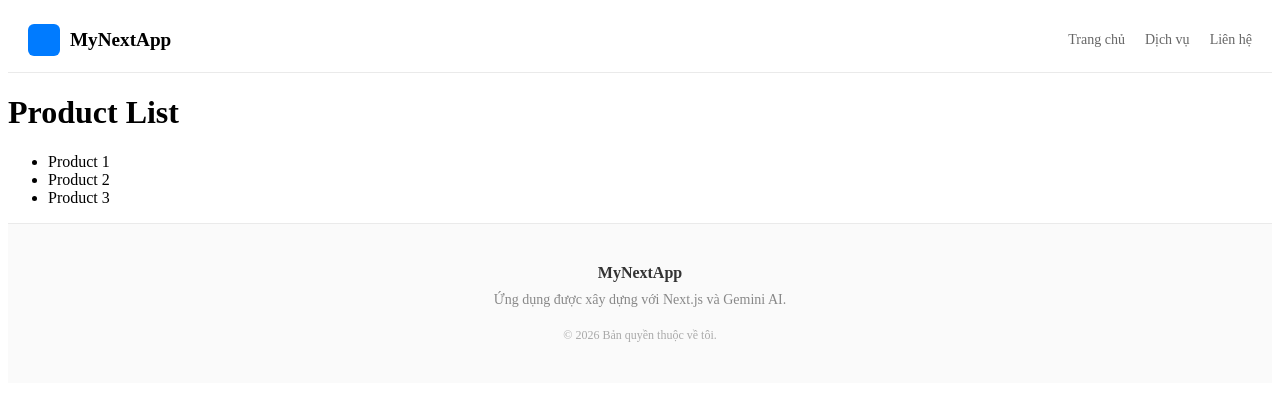
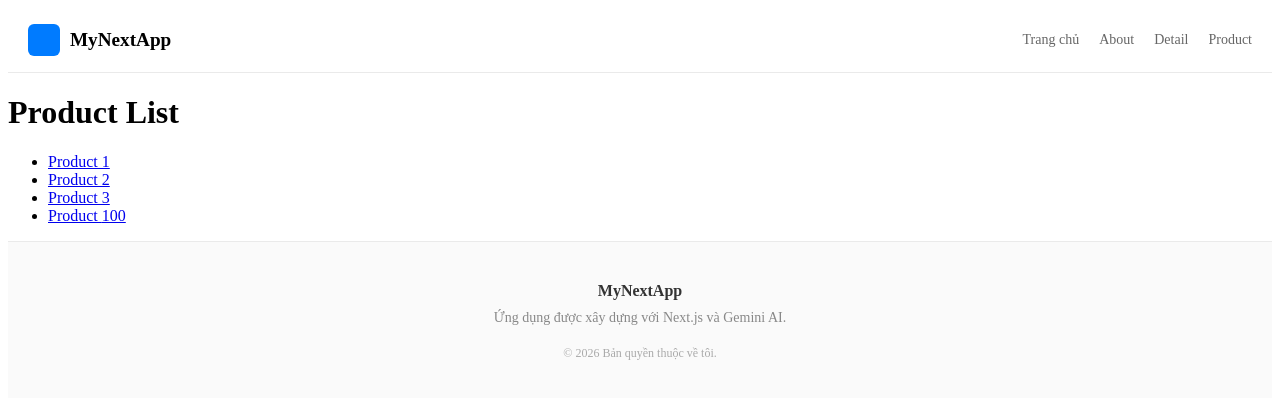
Before and after one commit to minhnguyen102/Next, a Next.js app: page /products in a window 1280 px wide. Shown: the top 398 px of the page. Built offline with nearby package versions, Linux system fonts and the light colour scheme.

Commit message:
Link in nextjs

```diff
--- a/src/app/_partials/Header.tsx
+++ b/src/app/_partials/Header.tsx
@@ -1,3 +1,5 @@
+import Link from 'next/link'
+
 export default function Header() {
     return (
         <header style={{
@@ -17,9 +19,10 @@ export default function Header() {
             <span style={{ fontWeight: 'bold', fontSize: '1.2rem' }}>MyNextApp</span>
           </div>
           <nav style={{ display: 'flex', gap: '20px' }}>
-            <a href="#" style={{ textDecoration: 'none', color: '#666', fontSize: '14px' }}>Trang chủ</a>
-            <a href="#" style={{ textDecoration: 'none', color: '#666', fontSize: '14px' }}>Dịch vụ</a>
-            <a href="#" style={{ textDecoration: 'none', color: '#666', fontSize: '14px' }}>Liên hệ</a>
+            <Link href="/" style={{ textDecoration: 'none', color: '#666', fontSize: '14px' }}>Trang chủ</Link>
+            <Link href="/about" style={{ textDecoration: 'none', color: '#666', fontSize: '14px' }}>About</Link>
+            <Link href="/detail" style={{ textDecoration: 'none', color: '#666', fontSize: '14px' }}>Detail</Link>
+            <Link href="/products" style={{ textDecoration: 'none', color: '#666', fontSize: '14px' }}>Product</Link>
           </nav>
         </header>
     )
--- a/src/app/products/page.tsx
+++ b/src/app/products/page.tsx
@@ -1,11 +1,15 @@
+import Link from "next/link"
+
 export default function ProductList () {
+    const productId = 100
     return (
         <div>
             <h1>Product List</h1>
             <ul>
-                <li>Product 1</li>
-                <li>Product 2</li>
-                <li>Product 3</li>
+                <li><Link href="/products/1">Product 1 </Link></li>
+                <li><Link href="/products/2">Product 2 </Link></li>
+                <li><Link href="/products/3" replace>Product 3 </Link></li>
+                <li><Link href={`/products/${productId}`}>Product {productId} </Link></li>
             </ul>
         </div>
     )
```
